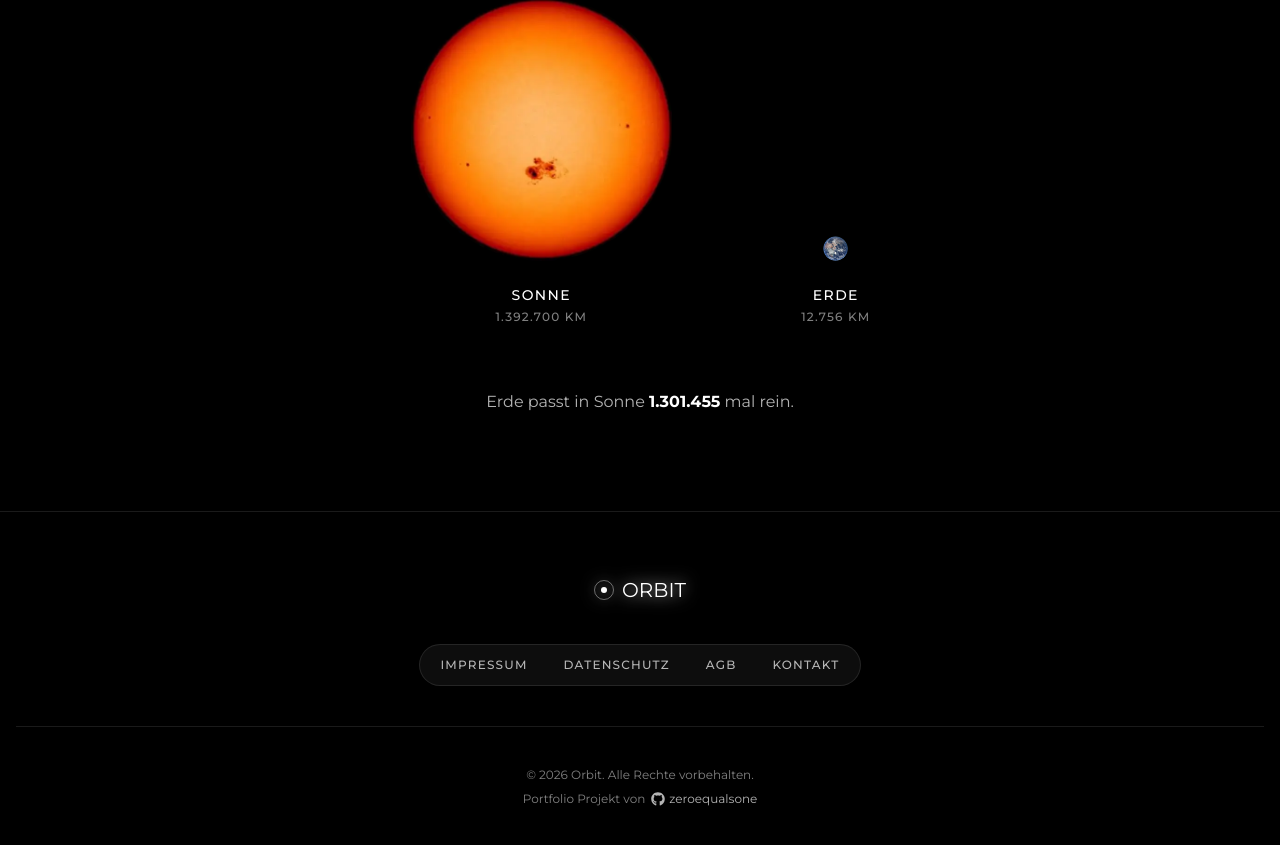
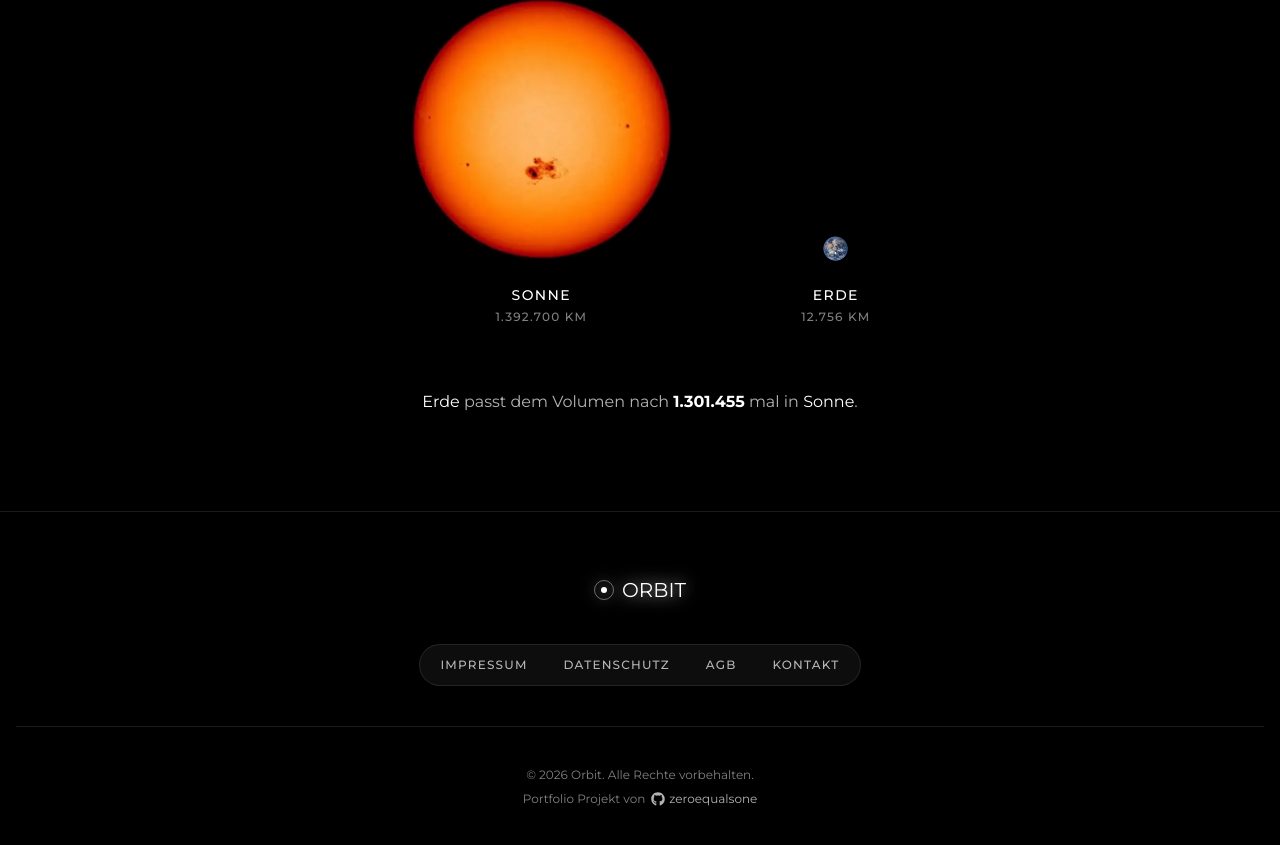
Before and after one commit to zeroequalsone/orbit, a Next.js app: page /tools/size-calculator in a window 1280 px wide. Shown: the part 527-1372 px from the top of the page. Built offline with nearby package versions, Linux system fonts and the light colour scheme.

Commit message:
feat(tools): clarify volume ratio in size calculator text (#84)
* feat(tools): clarify volume ratio in size calculator text

* style(tools): highlight planet names in size calculator text

```diff
--- a/app/components/tools/size-calculator/SizeDisplay.tsx
+++ b/app/components/tools/size-calculator/SizeDisplay.tsx
@@ -23,13 +23,12 @@ export default function SizeDisplay({
         <PlanetPreview planet={planetTo} />
       </div>
       <p className="max-w-2xl text-center text-sm leading-relaxed text-white/70 md:text-base">
-        {smaller.name} passt in {bigger.name}{" "}
+        <span className="text-white">{smaller.name}</span> passt dem Volumen
+        nach{" "}
         <b className="text-white">
-          {fitsIntoPlanet.toLocaleString("de", {
-            maximumFractionDigits: 0,
-          })}
+          {fitsIntoPlanet.toLocaleString("de", { maximumFractionDigits: 0 })}
         </b>{" "}
-        mal rein.
+        mal in <span className="text-white">{bigger.name}</span>.
       </p>
     </div>
   );
```
